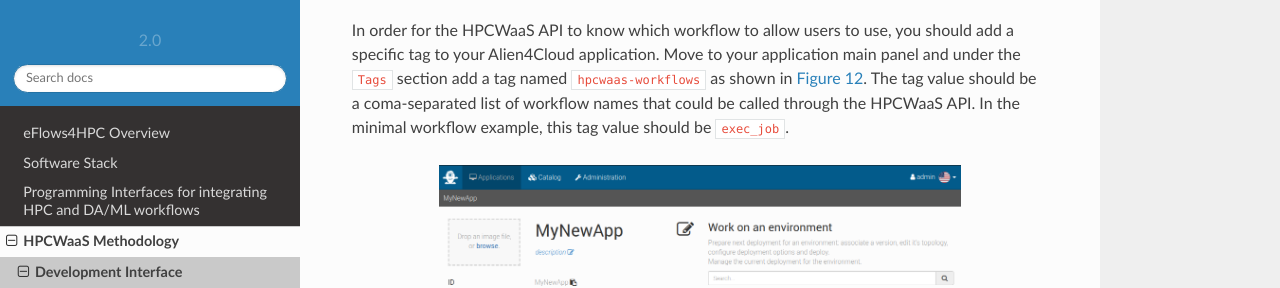
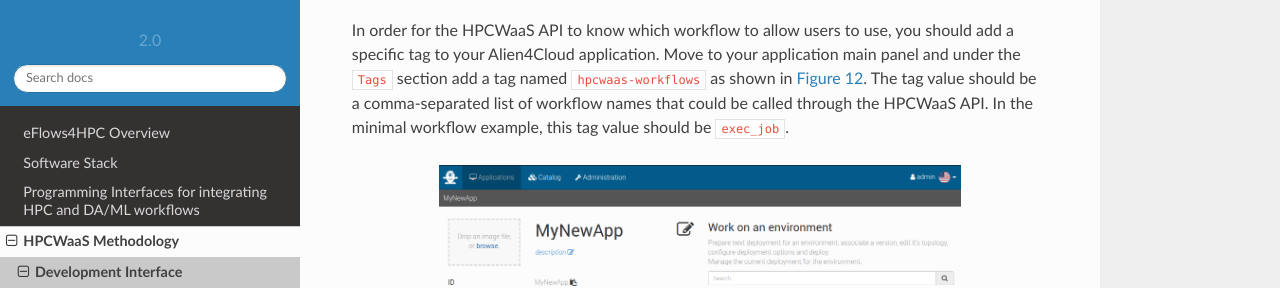
Before and after one commit to eflows4hpc/documentation, a Sphinx documentation site: the page built from doc/source/Sections/03_HPCWaaS_Methodology/01_Development_Interface.rst, in a window 1280 px wide and 900 px high, scrolled down 3261 px. Shown: the part 189-477 px from the top of the window. Built offline with Sphinx 7.4.7 and the Read the Docs theme 2.0.0, drawn with Linux system fonts in a browser that asks for light colours; formulas are drawn with MathJax 3.

```diff
--- a/doc/source/Sections/03_HPCWaaS_Methodology/01_Development_Interface.rst
+++ b/doc/source/Sections/03_HPCWaaS_Methodology/01_Development_Interface.rst
@@ -102,7 +102,7 @@ Make your workflow available to end-users using the HPCWaaS API
 
 In order for the HPCWaaS API to know which workflow to allow users to use, you should add a specific tag to your Alien4Cloud application.
 Move to your application main panel and under the ``Tags`` section add a tag named ``hpcwaas-workflows``  as shown in :numref:`fig_alien4cloud_application_panel`.
-The tag value should be a coma-separated list of workflow names that could be called through the HPCWaaS API.
+The tag value should be a comma-separated list of workflow names that could be called through the HPCWaaS API.
 In the minimal workflow example, this tag value should be ``exec_job``.
 
 .. _fig_alien4cloud_application_panel:
--- a/doc/source/Sections/04_Usage_Example/TOSCA_Description.rst
+++ b/doc/source/Sections/04_Usage_Example/TOSCA_Description.rst
@@ -322,7 +322,7 @@ PyCOMPSs TOSCA component
 The source code of this component is available in the
 `pycompss-yorc-plugin github repository <https://github.com/eflows4hpc/pycompss-yorc-plugin/tree/main/tosca/alien>`_ in the eFlows4HPC organization.
 
-This component is different from the above ones as it does not have an implementation is pure TOSCA.
+This component is different from the above ones as it does not have an implementation in pure TOSCA.
 Instead the implementation is done by a plugin directly shipped with the Yorc orchestrator.
 This allows to handle more complex use-cases like interacting with workflows inputs.
 
```
